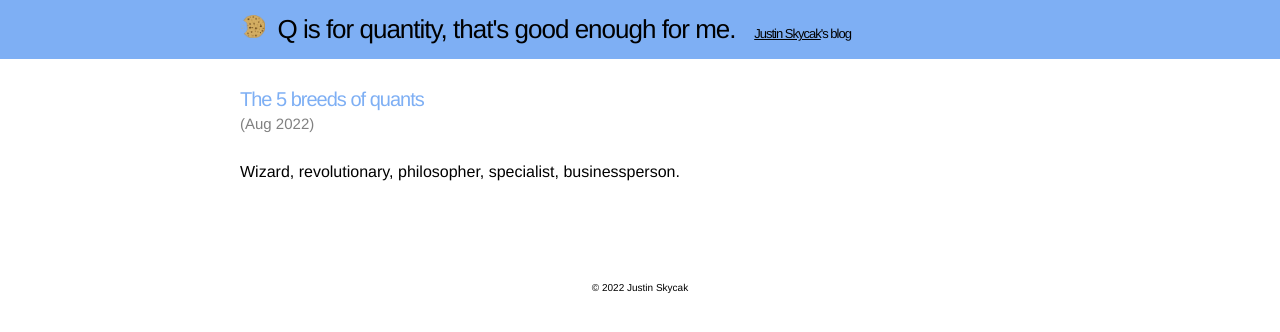
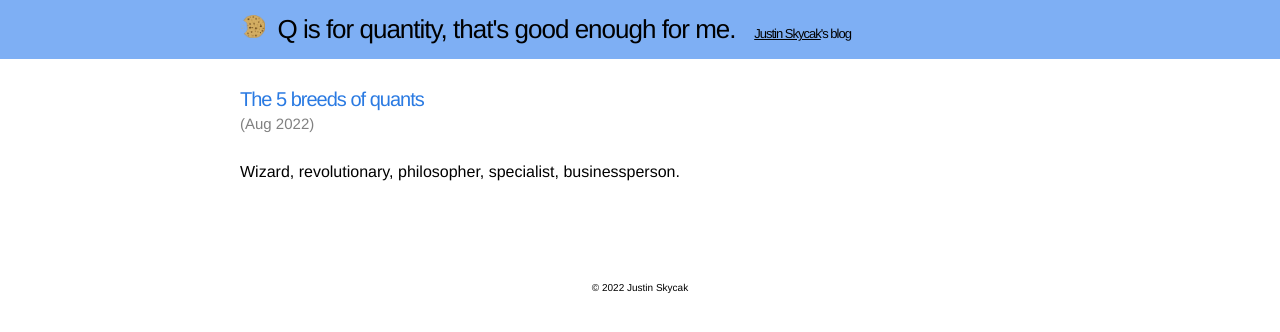
Before and after one commit to quantmonster/quantmonster.github.io, a Jekyll site: the page built from index.html, in a window 1280 px wide. Shown: the top 332 px of the page. Built offline with Jekyll 4.4.1, drawn with Linux system fonts in a browser that asks for light colours.

Commit message:
update link color

```diff
--- a/css/main.css
+++ b/css/main.css
@@ -19,9 +19,9 @@ body {
 
 h1, h2, h3, h4, h5, h6 { font-size: 100%; font-weight: 400; color: #e6e6e6 }
 
-a         { color: #7eaff4; text-decoration: none; }
-a:hover   { color: #7eaff4; text-decoration: underline; }
-a:visited { color: #7eaff4; }
+a         { color: #2A7AE2; text-decoration: none; }
+a:hover   { color: #2A7AE2; text-decoration: underline; }
+a:visited { color: #2A7AE2; }
 
 /* Utility */
 
```
